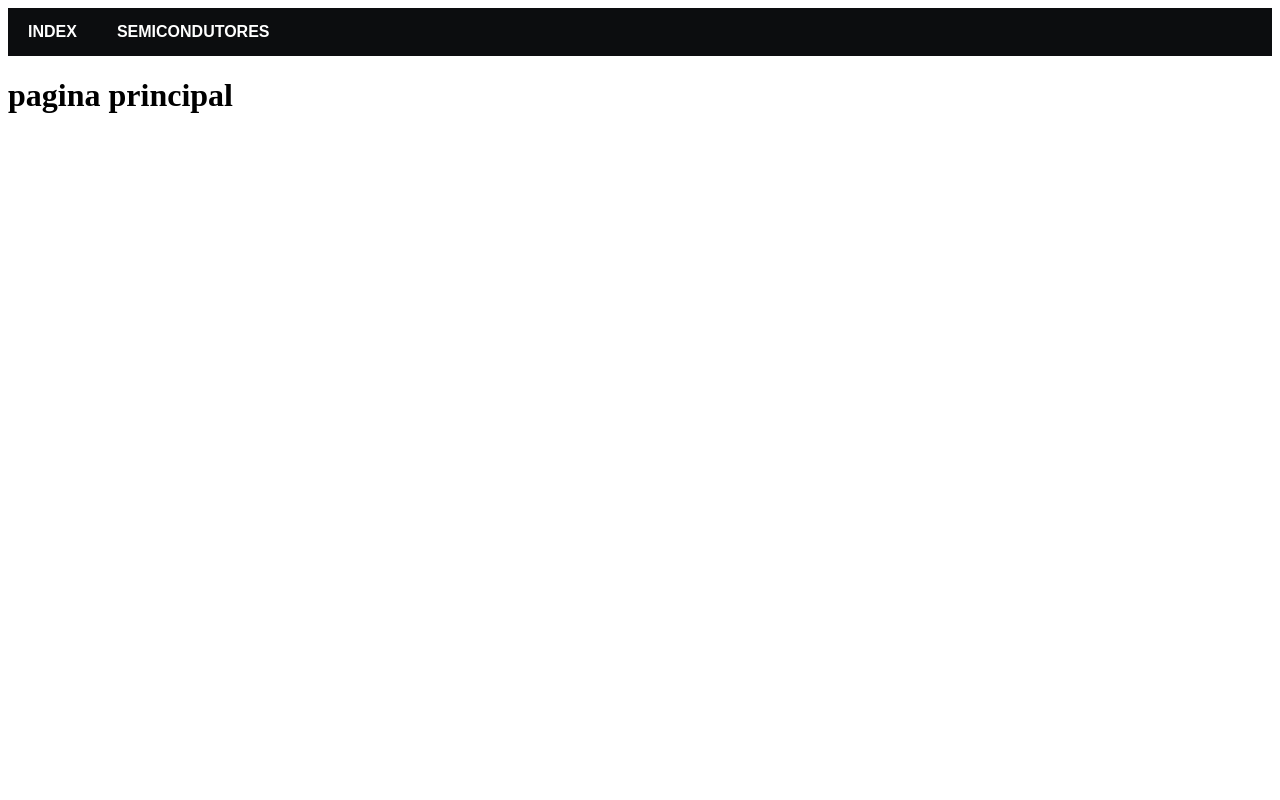
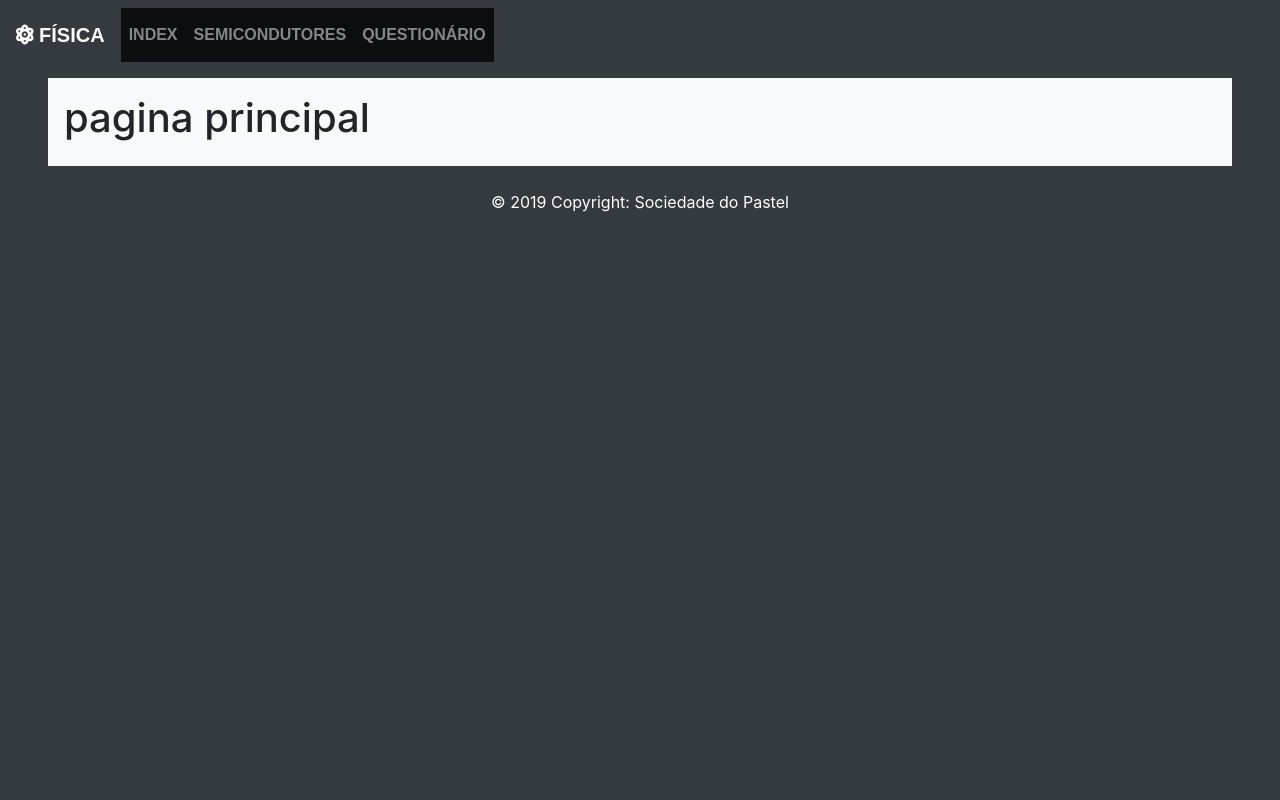
Before and after one commit to sociedade-do-pastel/meio_condutores, a Flask app: page / in a window 1280 px wide. Run offline with Flask 2, Linux system fonts and the light colour scheme; some libraries are stand-ins or nearby versions.

Commit message:
Adicionado navbar, footer e estilo para o molde.

```diff
--- a/app/templates/molde.html
+++ b/app/templates/molde.html
@@ -3,15 +3,37 @@
 	<meta charset="UTF-8">
 	<title>{{ titulo }} - Semicondutores </title>
 	<link rel="stylesheet" type= "text/css" href="{{ url_for('static',filename='style/stylesheet.css') }}">
+	<link rel="stylesheet" href="https://stackpath.bootstrapcdn.com/bootstrap/4.1.3/css/bootstrap.min.css" integrity="sha384-MCw98/SFnGE8fJT3GXwEOngsV7Zt27NXFoaoApmYm81iuXoPkFOJwJ8ERdknLPMO" crossorigin="anonymous">
+	<link rel="stylesheet" type="text/css" href="https://cdnjs.cloudflare.com/ajax/libs/font-awesome/5.10.2/css/all.min.css">
 </head>
-	<body>
-		<div class="navbar">
-   			<ul>
-      			<!-- lista será estilizada com css  -->
-			<li><a  href="/index"><i class="fas fa-home"></i>INDEX</a></li>
-				<li><a href="/semicondutores"><i class="far fa-newspaper"></i></i>SEMICONDUTORES</a></li>
+<body class="bg-dark">
+	<nav class="navbar navbar-expand-lg sticky-top navbar-dark bg-dark">
+	  <a class="navbar-brand" href="#"><i class="fas fa-atom"></i> FÍSICA</a>
+	  <button class="navbar-toggler" type="button" data-toggle="collapse" data-target="#navbarNav" aria-controls="navbarNav" aria-expanded="false" aria-label="Alterna navegação">
+	    <span class="navbar-toggler-icon"></span>
+	  </button>
+	  <div class="collapse navbar-collapse" id="navbarNav">
+	    <ul class="navbar-nav">
+	      <li class="nav-item">
+	        <a class="nav-link" href="/index">INDEX</a>
+	      </li>
+	      <li class="nav-item">
+	        <a class="nav-link" href="/semicondutores">SEMICONDUTORES</a>
+	      </li>
+	      <li class="nav-item">
+	        <a class="nav-link" href="/questionario">QUESTIONÁRIO</a>
+	      </li>
 	    </ul>
 	  </div>
+	</nav>
+	<div class="bg-light mx-5 my-2 p-3">
 		{% block content %} {% endblock %}
+	</div>
+	<footer class="page-footer">
+		<div class="footer-copyright text-center py-3 bg-dark text-white">© 2019 Copyright: Sociedade do Pastel</div>
+	</footer>
+	<script src="https://code.jquery.com/jquery-3.3.1.slim.min.js" integrity="sha384-q8i/X+965DzO0rT7abK41JStQIAqVgRVzpbzo5smXKp4YfRvH+8abtTE1Pi6jizo" crossorigin="anonymous"></script>
+	<script src="https://cdnjs.cloudflare.com/ajax/libs/popper.js/1.14.3/umd/popper.min.js" integrity="sha384-ZMP7rVo3mIykV+2+9J3UJ46jBk0WLaUAdn689aCwoqbBJiSnjAK/l8WvCWPIPm49" crossorigin="anonymous"></script>
+	<script src="https://stackpath.bootstrapcdn.com/bootstrap/4.1.3/js/bootstrap.min.js" integrity="sha384-ChfqqxuZUCnJSK3+MXmPNIyE6ZbWh2IMqE241rYiqJxyMiZ6OW/JmZQ5stwEULTy" crossorigin="anonymous"></script>
 </body>
 </html>
```
Lines whose indentation alone changed are shown as unchanged.
